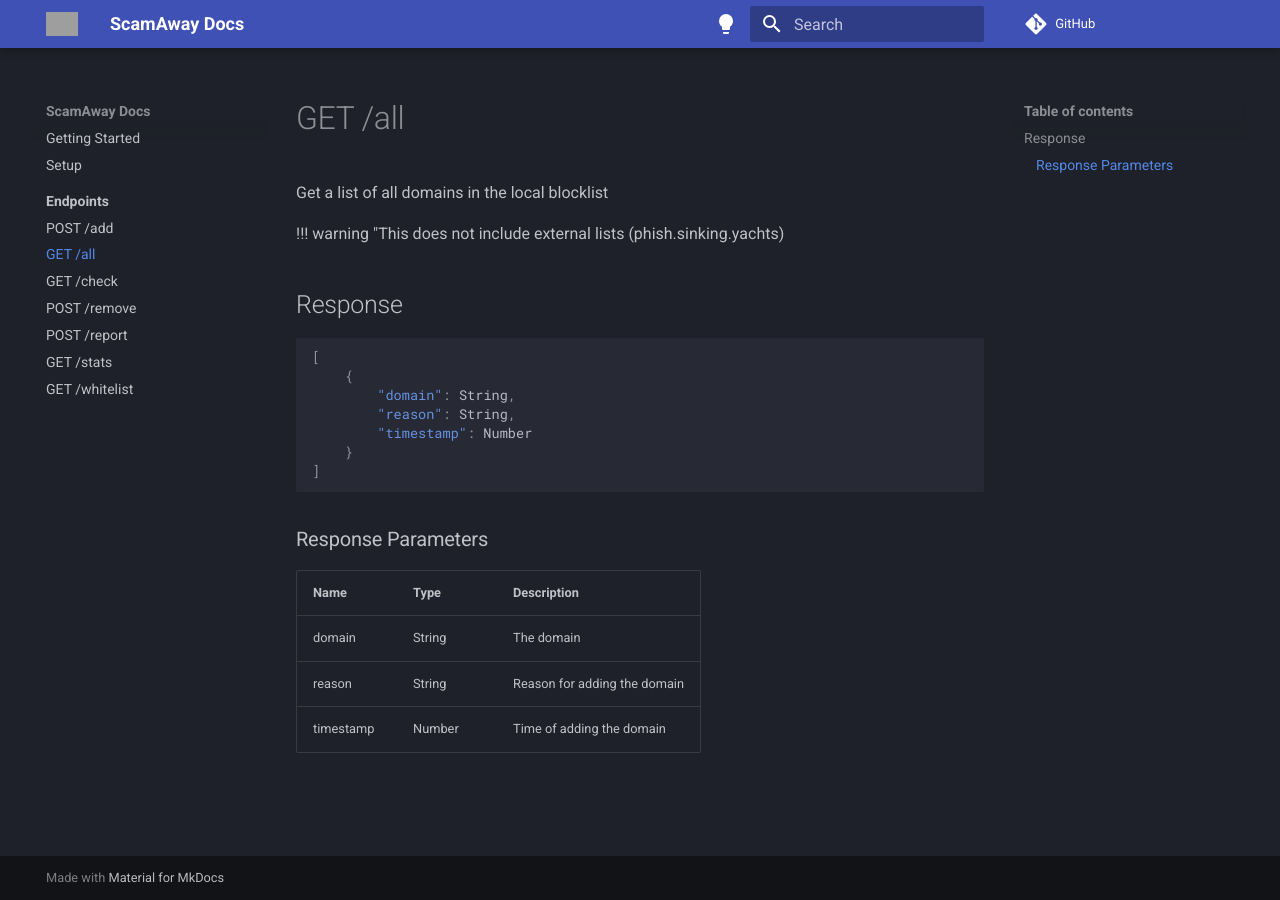
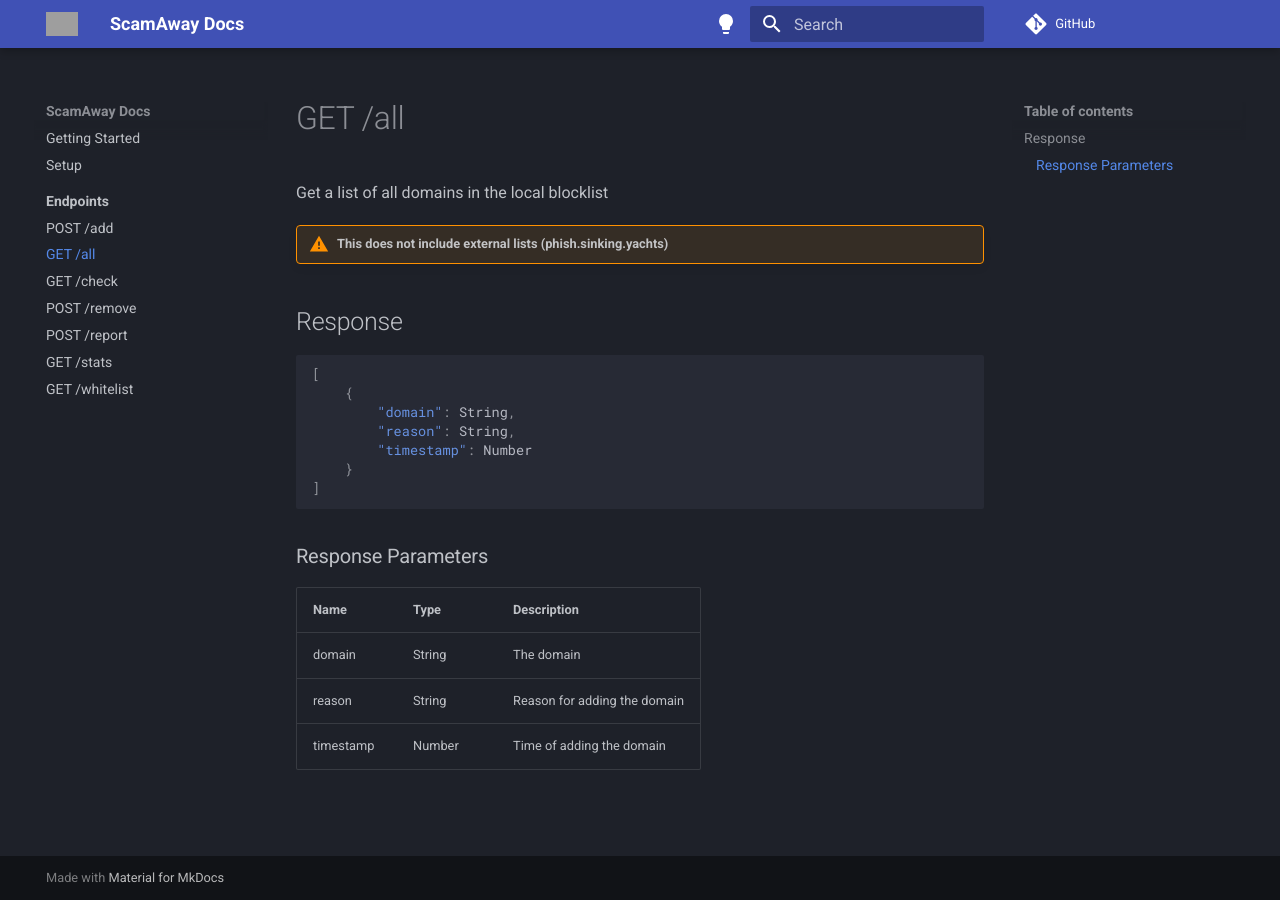
Before and after one commit to Xenorio/ScamAway-Docs, an MkDocs documentation site: the page built from docs/Endpoints/all.md, in a window 1280 px wide. Built offline with MkDocs 1.6.1 and Material for MkDocs 9.7.7, drawn with Linux system fonts in a browser that asks for light colours; comment, search, counter and statistics services are not loaded; grey boxes are pictures that could not be loaded.

Commit message:
Fix warning

```diff
--- a/docs/Endpoints/all.md
+++ b/docs/Endpoints/all.md
@@ -1,7 +1,7 @@
 # GET /all
 Get a list of all domains in the local blocklist
 
-!!! warning "This does not include external lists (phish.sinking.yachts)
+!!! warning "This does not include external lists (phish.sinking.yachts)"
 
 ## Response
 
```
